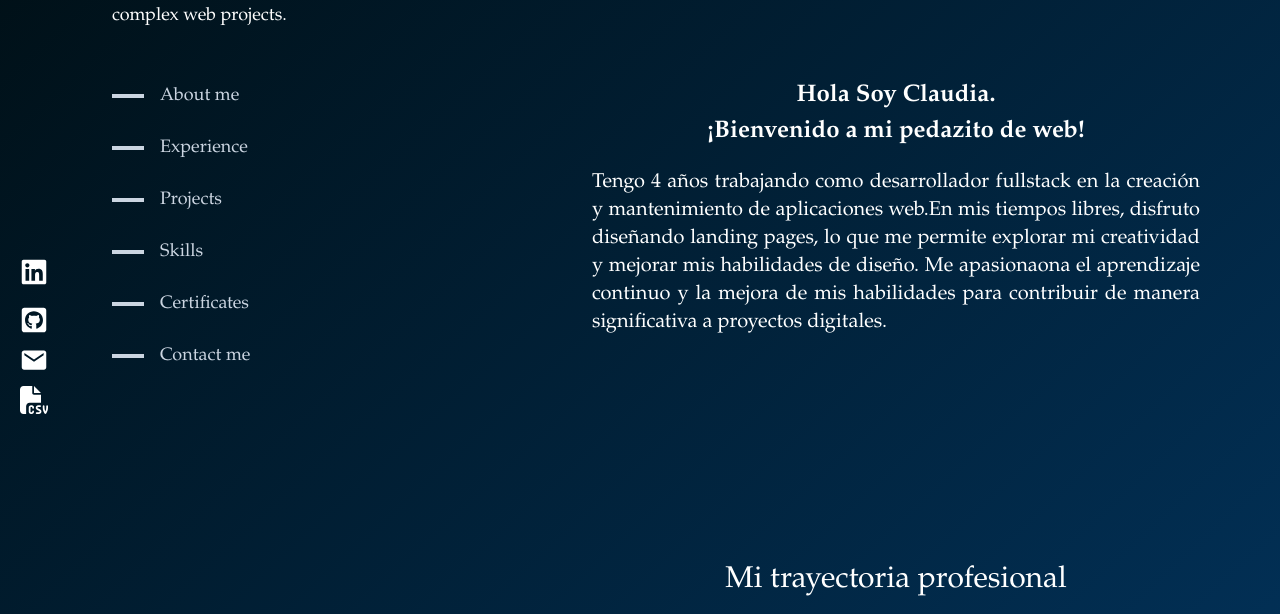
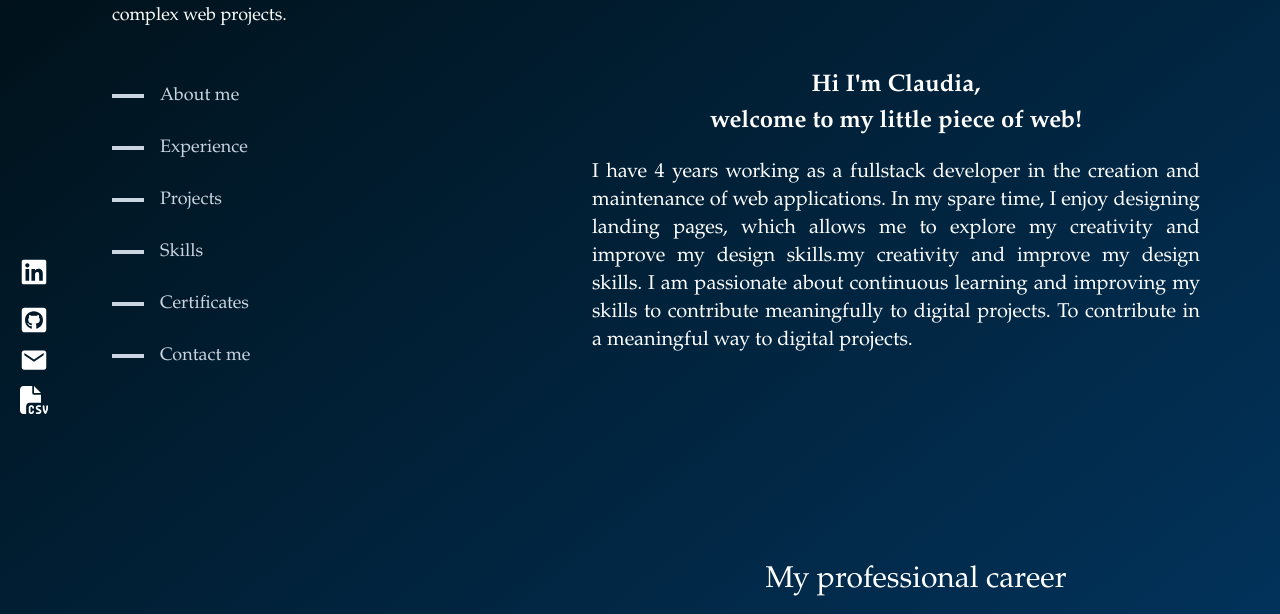
Before and after one commit to moonclau/portfolio, a React (Vite) app: page / in a window 1280 px wide. Shown: the part 338-952 px from the top of the page. Built offline with nearby package versions, Linux system fonts and the light colour scheme; a web font is replaced by a local one.

Commit message:
template complete

```diff
--- a/src/PortfolioContainer/AboutMe/AboutMe.jsx
+++ b/src/PortfolioContainer/AboutMe/AboutMe.jsx
@@ -11,20 +11,14 @@ function AboutMe() {
       <div className="ml-20 mr-20">
         <div className="text-2xl  justify-center text-center font-bold ">
          <h2 className="m-1">
-          Hola Soy Claudia.
+         {t("greeting")}
         </h2>
         <h2 className="mb-5">
-        ¡Bienvenido a mi pedazito de web!
+          {t("welcome")}
         </h2>
         </div>
         <div className="w-full flex text-xl justify-center text-justify">
-          <p >
-            Tengo 4 años trabajando como desarrollador fullstack en la creación y
-            mantenimiento de aplicaciones web.En mis tiempos libres, disfruto diseñando landing pages, lo que me
-            permite explorar mi creatividad y mejorar mis habilidades de diseño.
-            Me apasionaona el aprendizaje continuo y la mejora de mis habilidades
-            para contribuir de manera significativa a proyectos digitales.
-          </p>
+          <p >{t("describingMyself")}</p>
         </div>
       </div>
 
--- a/src/PortfolioContainer/Experience/Experience.jsx
+++ b/src/PortfolioContainer/Experience/Experience.jsx
@@ -1,13 +1,22 @@
+import { useTranslation } from "react-i18next";
 
 function Experience() {
+  //changed languague
+  const { t } = useTranslation();
+  // const jobs={
+
+  // }
     return (
-      <section id="experience" className="w-full mt-5">
-          <h1 className="text-3xl mb-5 text-center ">Mi trayectoria profesional</h1>
+      <section id="experience" className="w-full m-5 ">
+          <h1 className="text-3xl mb-5 text-center ">{t("carrer")}</h1>
         <div className="w-full flex justify-center align-middle justify-items-center">
           <div className="w-4/5 h-1  bg-[#3780e6] mb-5 "></div>
         </div>
-        <div className="group">
-        Es un hecho establecido hace demasiado tiempo que un lector se distraerá con el contenido del texto de un sitio mientras que mira su diseño. El punto de usar Lorem Ipsum es que tiene una distribución más o menos normal de las letras, al contrario de usar textos como por ejemplo "Contenido aquí, contenido aquí". Estos textos hacen parecerlo un español que se puede leer. Muchos paquetes de autoedición y editores de páginas web usan el Lorem Ipsum como su texto por defecto, y al hacer una búsqueda de "Lorem Ipsum" va a dar por resultado muchos sitios web que usan este texto si se encuentran en estado de desarrollo. Muchas versiones han evolucionado a través de los años, algunas veces por accidente, otras veces a propósito (por ejemplo insertándole humor y cosas por el estilo).
+        <div className="group ">
+          <ul>
+            <li>
+            </li>
+          </ul>
         </div>
       </section>
     );
--- a/src/PortfolioContainer/Templates/navbar/NavbarStruct.css
+++ b/src/PortfolioContainer/Templates/navbar/NavbarStruct.css
@@ -1,14 +1,27 @@
-.active-link{
-    color:#3780e6;
-    background-color: yellowgreen;
-}
-.nav-link {
-    color: rgb(22, 71, 170);
-    text-decoration: none;
-    padding: 10px;
+
+  /* a.active {
+    background: #265301;
+    color: #cdfeaa;
+  } */
+  .menu-profile-dark a.active {
+    span{
+     background-color: white;
+     width: 48px;
+    }
+    p{
+        color: white;
+        font-size: 24px;
+        line-height: 32px;
+    }
   }
-
-  .nav-link.active {
-    color: red; /* Cambia a tu color deseado */
-    font-weight: bold;
+  .menu-profile a.active {
+    span{
+     background-color: #3780e6;
+     width: 48px;
+    }
+    p{
+        color: #3780e6;
+        font-size: 24px;
+        line-height: 32px;
+    }
   }
--- a/src/PortfolioContainer/Templates/navbar/NavbarStruct.jsx
+++ b/src/PortfolioContainer/Templates/navbar/NavbarStruct.jsx
@@ -44,21 +44,24 @@ function NavbarStruct() {
   ];
   return (
     <div className="navbar w-full md:mt-24 md:ml-28 md:mr-10">
-      <h1 className="md:pt-10 text-5xl	font-name ">Claudia Cruz </h1>
+      <h1 className="md:pt-10 text-5xl font-name ">Claudia Cruz </h1>
       <h1 className="mt-5 text-2xl">{t("ocupation")}</h1>
       <p className="mt-5 w-10/12 mb-10 text-lg">{t("introByMe")}</p>
+      <nav>
+      <ul className={`${isDarkMode? "menu-profile-dark" : "menu-profile"}`} >
         {menus?.map((menu) => (
+          <li key={menu.id}>
             <Link
-          key={menu.id}
               className={`nav group flex items-center py-3 }`}
               to={menu?.link}
               smooth={true} duration={500} offset={-56}
-
+              spy={true}
+              activeClass="active"
             >
               <span
                 className={`mr-4 h-1 w-8  group-hover:w-12 ${
                   isDarkMode
-                ? "bg-slate-300 group-hover:bg-white active:bg-white"
+                    ? "bg-slate-300 group-hover:bg-white "
                     : "bg-slate-700 group-hover:bg-[#3780e6] active:bg-[#3780e6]"
                 }`}
               ></span>
@@ -72,7 +75,48 @@ function NavbarStruct() {
                 {menu?.name}
               </p>
             </Link>
+          </li>
         ))}
+
+        {/* <li>
+          <Link
+            to="about-me"
+            smooth={true}
+            duration={500}
+            offset={-56}
+            spy={true}
+            className="active-link"
+            activeClass="active"
+          >
+            Sobre Mi
+          </Link>
+        </li>
+        <li>
+          <Link
+            to="experience"
+            smooth={true}
+            duration={500}
+            offset={-56}
+            spy={true}
+            activeClass="active"
+          >
+            Experiencia
+          </Link>
+        </li>
+        <li>
+          <Link
+            to="projects"
+            smooth={true}
+            duration={500}
+            offset={-56}
+            spy={true}
+            activeClass="active"
+          >
+            Tecnologia
+          </Link>
+        </li> */}
+      </ul>
+      </nav>
     </div>
   );
 }
--- a/src/i18n.jsx
+++ b/src/i18n.jsx
@@ -9,15 +9,16 @@ const resources = {
       aboutMe:"About me",
       //b
       //c
+      carrer:"My professional career",
       certificates:"Certificates",
       contactMe:"Contact me",
       //d
-      description: "This is an example of multilingual support.",
+      describingMyself: "I have 4 years working as a fullstack developer in the creation and maintenance of web applications. In my spare time, I enjoy designing landing pages, which allows me to explore my creativity and improve my design skills.my creativity and improve my design skills. I am passionate about continuous learning and improving my skills to contribute meaningfully to digital projects. To contribute in a meaningful way to digital projects.",
       //e
       experience:"Experience",
       //f
       //g
-      greeting:"Hi I'm Claudia, welcome to my little piece of web!",
+      greeting:"Hi I'm Claudia,",
       //h
       //i
       introByMe:"With my experience as a fullstack programmer, I can transform your ideas into reality. From a clean and friendly design for static pages to ambitious and complex web projects.",
@@ -36,7 +37,7 @@ const resources = {
       skills:"Skills",
       //t
       //w
-      welcome: "Welcome to our site!",
+      welcome: "welcome to my little piece of web!",
       //x
       //y
       //z
@@ -47,16 +48,17 @@ const resources = {
     translation: {
 
       aboutMe:"Sobre mi",
-      description: "Este es un ejemplo de soporte multilingüe.",
+      describingMyself: "Tengo 4 años trabajando como desarrollador fullstack en la creación y mantenimiento de aplicaciones web.En mis tiempos libres, disfruto diseñando landing pages, lo que me permite explorar mi creatividad y mejorar mis habilidades de diseño. Me apasionaona el aprendizaje continuo y la mejora de mis habilidades para contribuir de manera significativa a proyectos digitales.",
+      carrer:"Mi trayectoria profesional",
       certificates:"Certificados",
       contactMe:"Contáctame",
       experience:"Experiencia",
-      greeting:"Hola Soy Claudia. ¡Bienvenido a mi pedazito de web!",
+      greeting:"Hola Soy Claudia.",
       introByMe:"Con mi experiencia como programador fullstack, puedo transformar tus ideas en realidad. Desde un diseño limpio y amigable para páginas estáticas hasta proyectos web ambiciosos y complejos.",
       ocupation:"Desarrollador Web",
       projects:"Proyectos",
       skills:"Habilidades",
-      welcome: "¡Bienvenido a nuestro sitio!",
+      welcome: "¡Bienvenido a mi pedazito de web!",
     }
   }
 };
```
Lines whose indentation alone changed are shown as unchanged.
